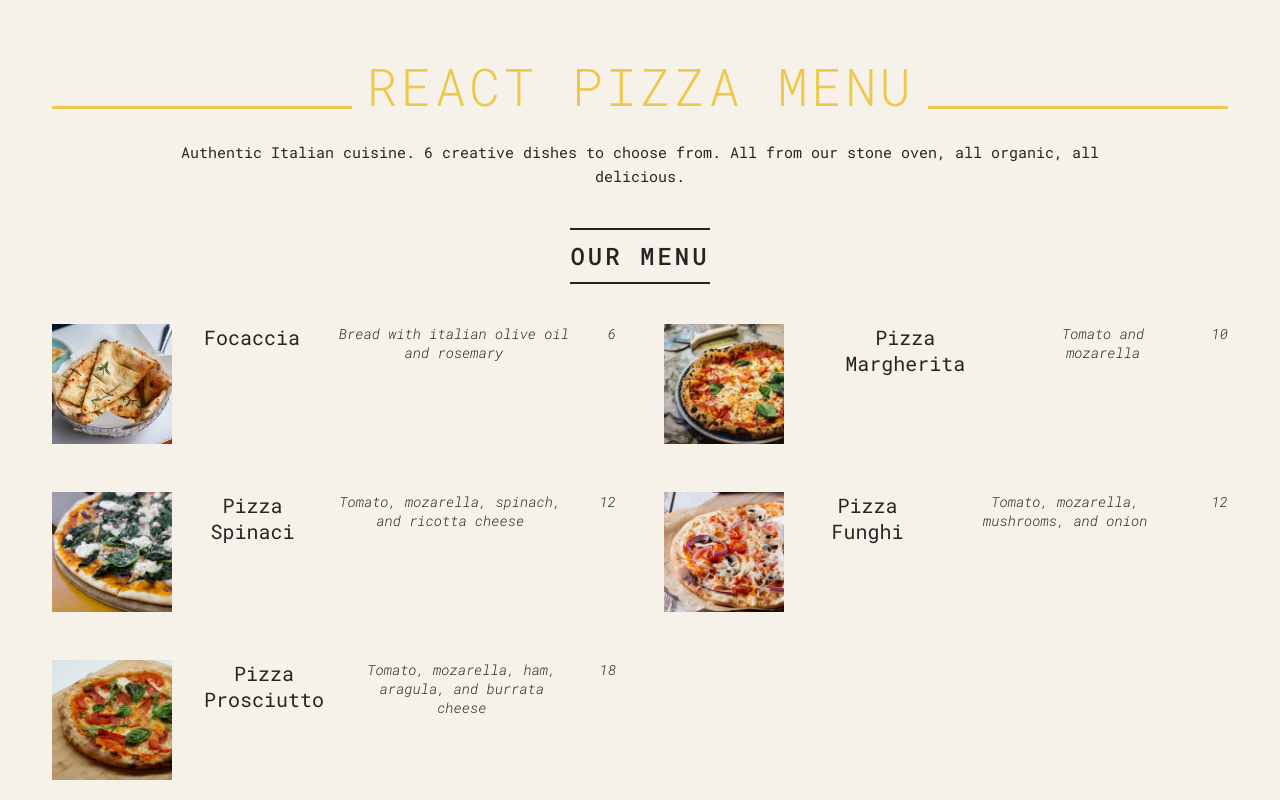
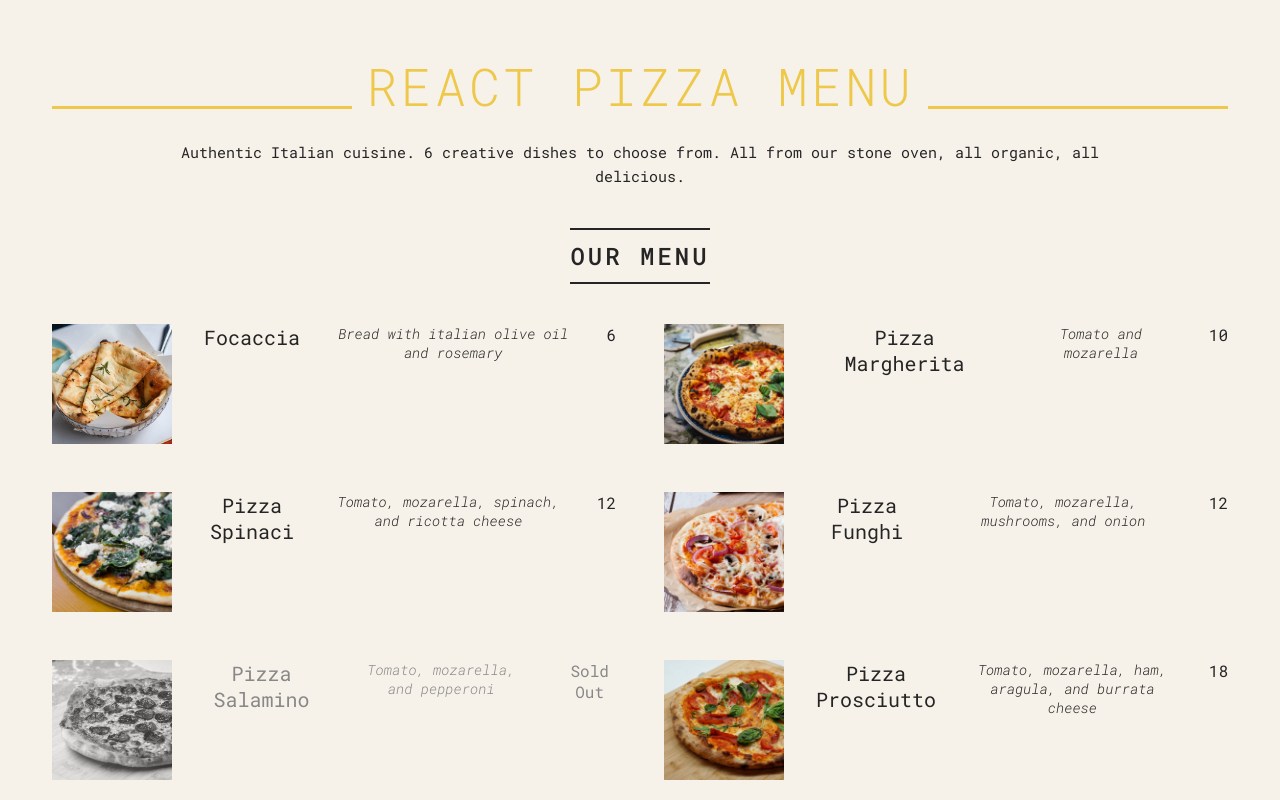
Before and after one commit to vikram-codes/React-Pizza-Menu, a React (Vite) app: page / in a window 1280 px wide. Shown: the top 800 px of the page. Built offline with nearby package versions, Linux system fonts and the light colour scheme.

Commit message:
Added Sold out feature

```diff
--- a/src/App.jsx
+++ b/src/App.jsx
@@ -49,14 +49,14 @@ const pizzaData = [
 ];
 
 function Pizza(props) {
-  if (props.pizzaObj.soldOut) return null;
+  // if (props.pizzaObj.soldOut) return null;
 
   return (
-    <li className="pizza">
+    <li className={`pizza ${props.pizzaObj.soldOut ? "sold-out" : ""}`}>
       <img src={props.pizzaObj.photoName} alt={props.pizzaObj.name}></img>
       <h3>{props.pizzaObj.name}</h3>
       <p>{props.pizzaObj.ingredients}</p>
-      <p>{props.pizzaObj.price}</p>
+      <span>{props.pizzaObj.soldOut ? "Sold Out" : props.pizzaObj.price}</span>
     </li>
   );
 }
```
